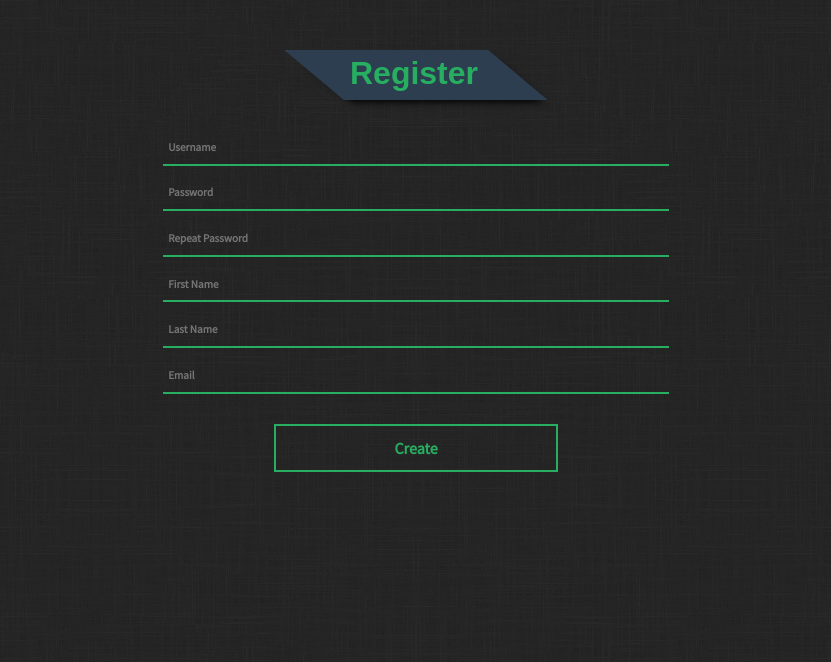
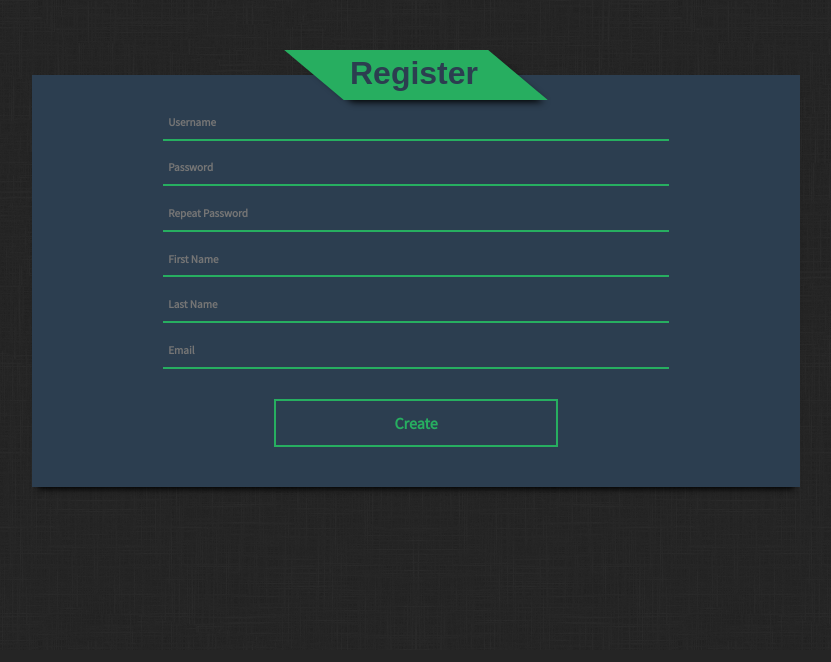
Before and after one commit to Class41/Timeshard, a PHP site: page /pages/shared/accountcreate.php in a window 1280 px wide. Shown: the part 150-812 px from the top of the page, without its empty margins (224-1055 px from the left). After the commit the page ends 641 px from the top, so only its background shows below. Run offline with PHP 8.4, Linux system fonts and the light colour scheme.

Commit message:
reworked look

```diff
--- a/index.php
+++ b/index.php
@@ -29,8 +29,8 @@
     <div id="body">
         <div id="logincontainer" <?php if($GLOBALS["valid"] == false) { echo 'class="shakeonload"'; }?>>
 			<form method="POST" action="." class="textcenter">
-				<div class="divheader">
-					<h1 class="textgreen">Login</h1>
+				<div class="flag flaggreen containerheaderflag">
+					<h1 class="textneutral">Login</h1>
 				</div>
 				<div class="errorticker" <?php if($GLOBALS["valid"] == false) { echo 'style="display: block;"'; }?>>
 				Invalid Credentials
--- a/pages/employee/home.php
+++ b/pages/employee/home.php
@@ -1 +1,3 @@
 <!DOCTYPE HTML>
+
+<?php if($_SESSION["type"] != "employee" || ($_SESSION["type"] != "hybrid") { header("Location: ../../index.php"); }?>
--- a/pages/employer/home.php
+++ b/pages/employer/home.php
@@ -1 +1,3 @@
 <!DOCTYPE HTML>
+
+<?php if($_SESSION["type"] != "employer" || ($_SESSION["type"] != "hybrid") { header("Location: ../../index.php"); }?>
--- a/pages/shared/accountcreate.php
+++ b/pages/shared/accountcreate.php
@@ -1,15 +1,11 @@
 <!DOCTYPE HTML>
-
-<?php
-	$valid = true;
-?>
 
 <html lang="en">
 <head>
     <meta name="viewport" content="width=device-width, initial-scale=1">
     <link rel="stylesheet" type="text/css" href="../../styles/general.css" />
     <link href="https://fonts.googleapis.com/css?family=Source+Sans+Pro" rel="stylesheet">
-    <title>Timeshard - Account Creation</title>
+    <title>Timeshard - Register</title>
 </head>
 
 <body>
@@ -19,10 +15,10 @@
         </div>
     </div>
     <div id="pagecontent">
-        <div class="flag flagneutral">
-            <h1 class="textgreen">Register</h1>
+        <div class="flag flaggreen containerheaderflag">
+            <h1 class="textneutral">Register</h1>
         </div>
-        <form id="register" method="POST" action="accountcreate.php">
+        <form id="register" class="container" method="POST" action="accountcreate.php">
             <input class="formitem" type="text" name="username" placeholder="Username" /> <br />
 			<input class="formitem" type="password" name="password" placeholder="Password" /> <br />
 			<input class="formitem" type="password" name="password2" placeholder="Repeat Password" /> <br />
--- a/scripts/login.php
+++ b/scripts/login.php
@@ -39,7 +39,9 @@
 
         if(hash('sha512', $row["salt"] . $_POST["password"] . $_POST["password"] . $row["salt"]) == $row["password"])
         {
-            echo "<p style=\"color: #ecf0f1;\">Valid credentials</p>";
+            session_start();
+            $_SESSION["username"] = $row["username"];
+            header("Location: ./pages/shared/menu.php");
         }
         else
         {
--- a/styles/general.css
+++ b/styles/general.css
@@ -119,3 +119,27 @@ input {
 #pagecontent {
     margin: 50px 20% 150px 20%;
 }
+
+.selectionbutton
+{
+    display: block;
+    margin: auto;
+    text-align: center;
+}
+
+.container
+{
+    background-color: #2c3e50;
+    padding: 50px 20px 20px 20px;
+    max-width: 350px;
+    min-width: 150px;
+    margin: auto;
+    -webkit-box-shadow: 0 8px 6px -6px black;
+    -moz-box-shadow: 0 8px 6px -6px black;
+    box-shadow: 0 8px 6px -6px black;
+}
+
+.containerheaderflag
+{
+    margin-bottom: -25px;
+}
```
Also changed, not shown: pages/shared/menu.php (added, +31 -0 lines), styles/login.css (+55 -8 lines).
